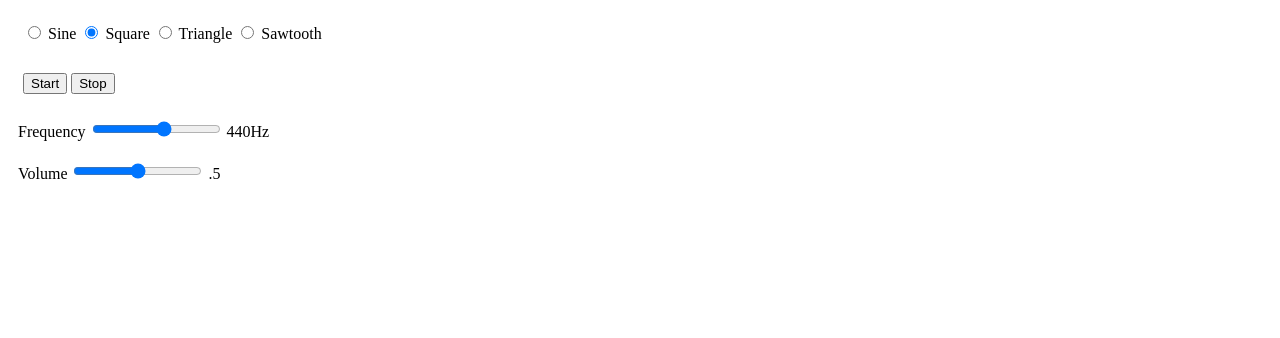
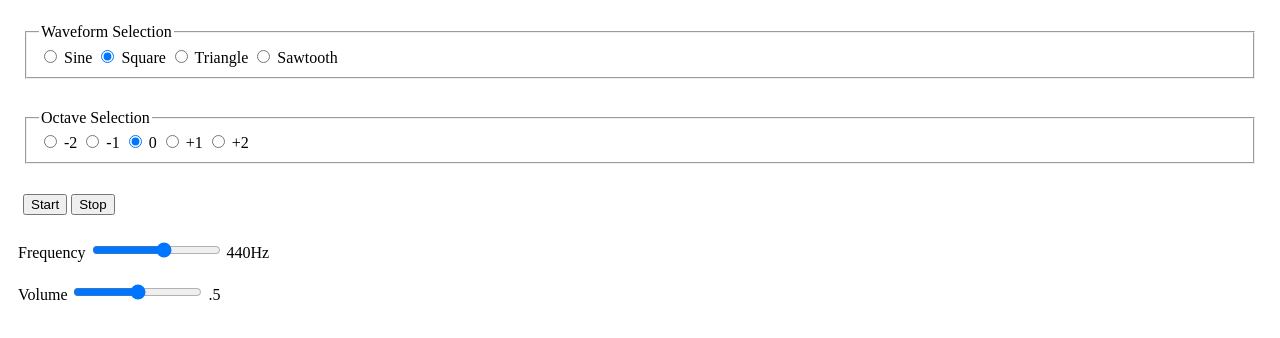
Before and after one commit to ergz/simple-synth, a website: page basic.html in a window 1280 px wide. Drawn offline with Linux system fonts and the light colour scheme.

Commit message:
wip - start working on octave selection choice

```diff
--- a/basic.html
+++ b/basic.html
@@ -9,6 +9,8 @@
   </head>
   <body>
     <form style="padding: 15px">
+      <fieldset>
+        <legend>Waveform Selection</legend>
         <input type="radio" id="sinwave" name="wavechoice" value="sine">
         <label for="sinwave">Sine</label>
         <input type="radio" id="squarewave" name="wavechoice" value="square" checked>
@@ -18,7 +20,31 @@
         <input type="radio" id="sawtoothwave" name="wavechoice" value="sawtooth">
         <label for="sawtoothwave">Sawtooth</label>
 
+      </fieldset>
     </form>
+
+    <form style="padding: 15px">
+      <fieldset>
+        <legend>Octave Selection</legend>
+        <input type="radio" id="minus2" name="octavechoice" value="-2">
+        <label for="minus2">-2</label>
+
+        <input type="radio" id="minus1" name="octavechoice" value="-1">
+        <label for="minus1">-1</label>
+
+        <input type="radio" id="plus0" name="octavechoice" value="0" checked>
+        <label for="plus0">0</label>
+
+        <input type="radio" id="plus1" name="octavechoice" value="1">
+        <label for="plus1">+1</label>
+
+        <input type="radio" id="plus2" name="octavechoice" value="2">
+        <label for="plus2">+2</label>
+
+      </fieldset>
+    </form>
+
+
     <div style="padding: 15px">
       <button id="start">Start</button>
       <button id="stop">Stop</button>
--- a/basic.js
+++ b/basic.js
@@ -1,6 +1,11 @@
 let osc = null;
 let gain = null;
 let selectedWave;
+
+function octavehz(hz, octave) {
+  const val = parseFloat(octave);
+  return hz * 2 ** val;
+}
 
 window.onload = function () {
   const audioContext = new AudioContext();
@@ -23,12 +28,15 @@ window.onload = function () {
     gainDisplay.textContent = level;
   });
 
-  function handleSelectionChange() {
+  function handleWaveformSelectionChange() {
     let selectedRadioButton = document.querySelector(
       "input[name='wavechoice']:checked"
     );
     if (selectedRadioButton) {
       selectedWave = selectedRadioButton.value;
+      if (osc) {
+        osc.type = selectedWave;
+      }
       console.log(selectedWave);
     } else {
       console.log("No radio button is selected.");
@@ -38,7 +46,7 @@ window.onload = function () {
   document
     .querySelectorAll("input[name='wavechoice']")
     .forEach((radioButton) => {
-      radioButton.addEventListener("change", handleSelectionChange);
+      radioButton.addEventListener("change", handleWaveformSelectionChange);
     });
 
   document.getElementById("start").addEventListener("click", () => {
```
Also changed, not shown: README.md. Lines whose indentation alone changed are shown as unchanged.
